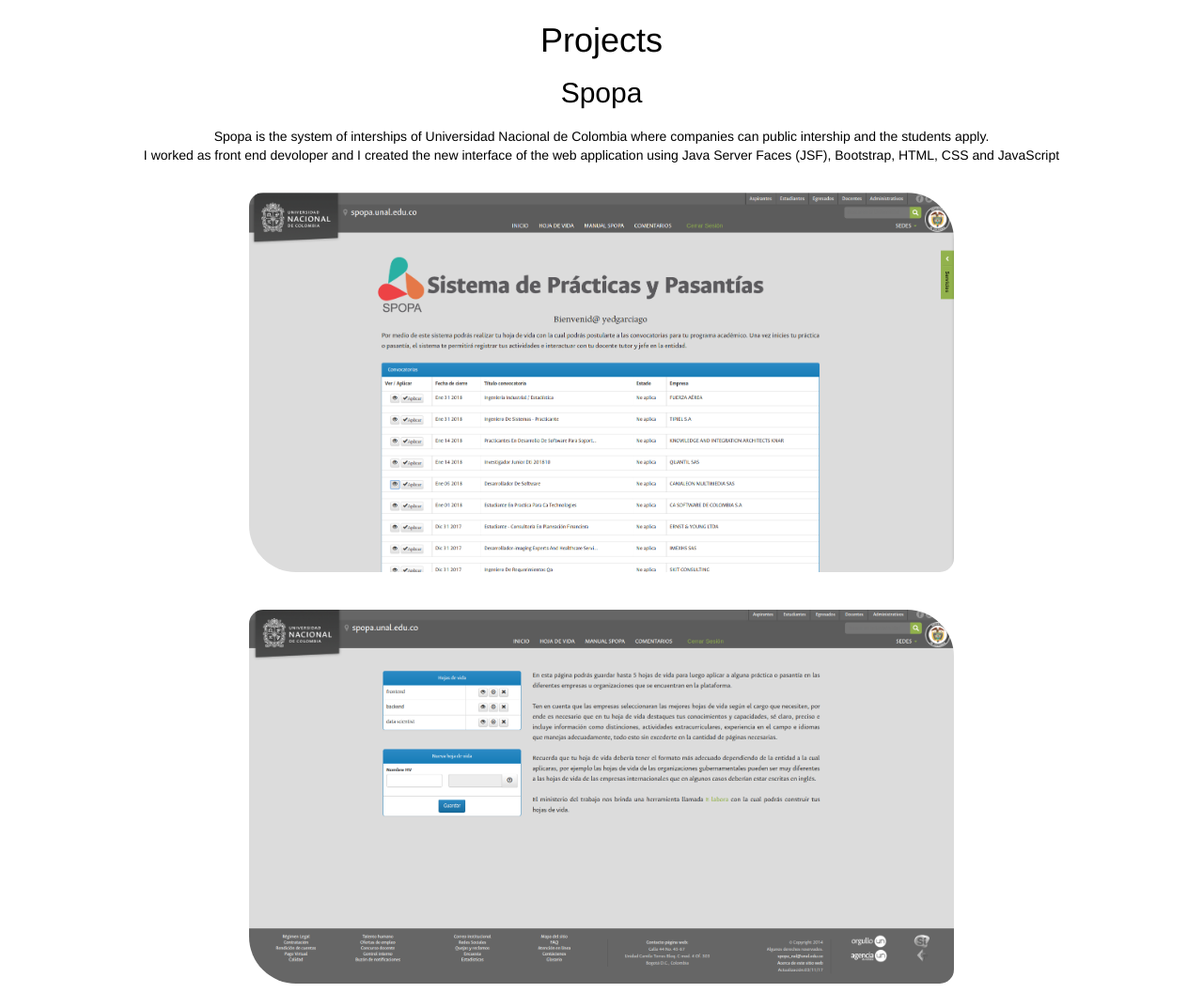
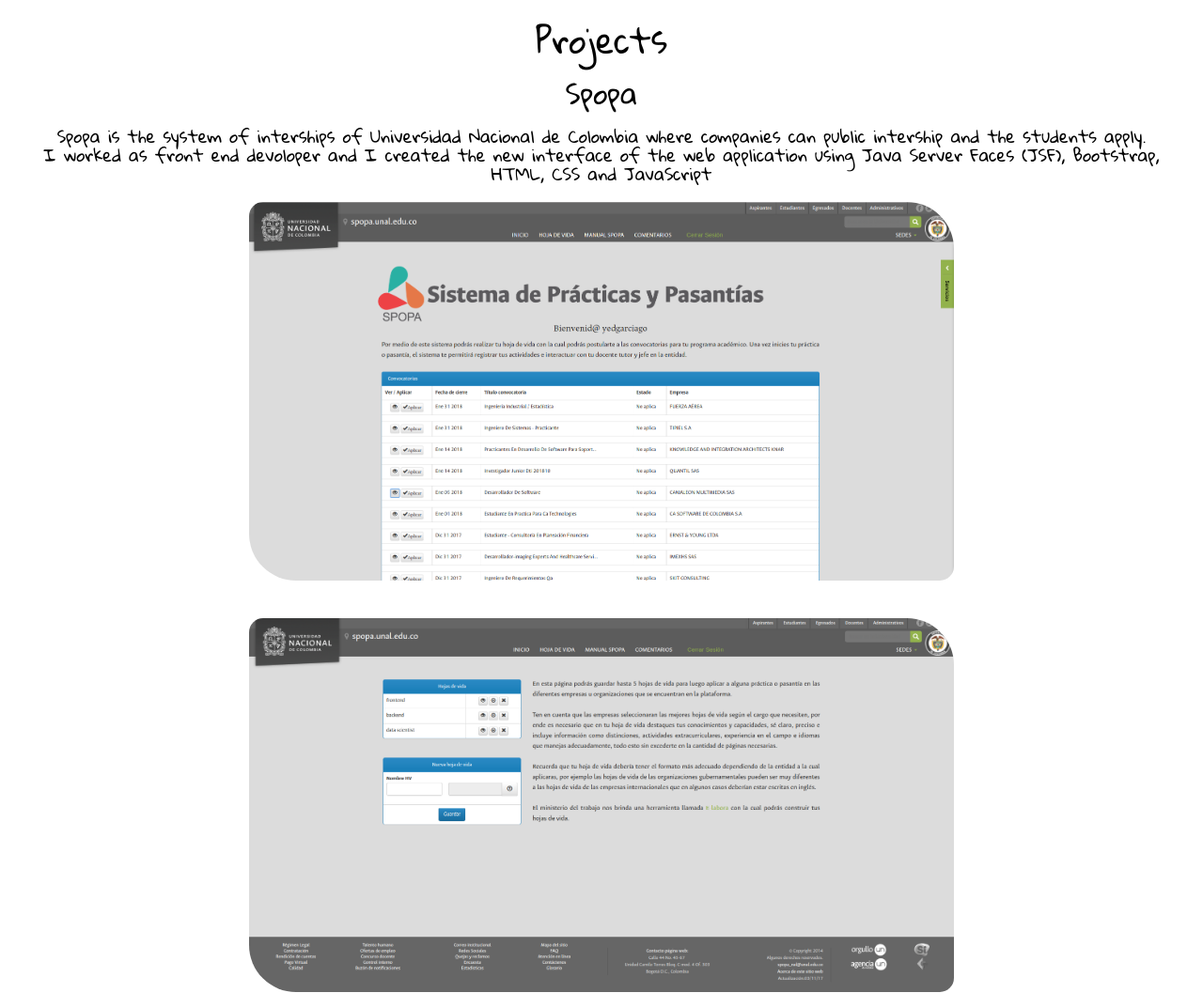
Before and after one commit to virttuall/virttuall.github.io, a plain HTML site: page index.html in a window 1280 px wide. Shown: the part 1452-2509 px from the top of the page at 94% size. Drawn offline with Linux system fonts and the light colour scheme.

Commit message:
change font

```diff
--- /dev/null
+++ b/css/general.css
@@ -0,0 +1,5 @@
+
+body
+{
+  font-family: 'Gloria Hallelujah', cursive;
+}
--- a/index.html
+++ b/index.html
@@ -4,6 +4,8 @@
 	<link rel="stylesheet" href="css/bootstrap.min.css">
   <link rel="stylesheet" href="css/computerfigure.css">
   <link rel="stylesheet" href="css/skillbar.css">
+	<link rel="stylesheet" href="css/general.css">
+	<link href="https://fonts.googleapis.com/css?family=Gloria+Hallelujah" rel="stylesheet">
   <title> Yeison David Garcia Gomez</title>
 </head>
 
@@ -25,7 +27,7 @@
     <div class="collapse navbar-collapse" id="bs-example-navbar-collapse-1">
       <ul class="nav navbar-nav">
 
-        <li><a href="#">Yeison Garc�a</a></li>
+        <li><a href="#">Blogs =></a></li>
         <li class="dropdown">
           <a href="#" class="dropdown-toggle" data-toggle="dropdown" role="button" aria-haspopup="true" aria-expanded="false"> Software <span class="caret"></span></a>
           <ul class="dropdown-menu">
@@ -305,8 +307,8 @@
 	<div class = "spopa">
 		<h2> Spopa </h2>
 		<br>
-		<p> Spopa is the system of interships of Universidad Nacional de Colombia where companies can public intership and the students apply.
-			<br> I worked as front end devoloper and I created the new interface of the web application using Java Server Faces (JSF), Bootstrap, HTML, CSS and JavaScript<p>
+		<h4> Spopa is the system of interships of Universidad Nacional de Colombia where companies can public intership and the students apply.
+			<br> I worked as front end devoloper and I created the new interface of the web application using Java Server Faces (JSF), Bootstrap, HTML, CSS and JavaScript</h4>
 		<br>
 		<img  style="border-radius: 15px 50px" src="images/spopa2.png" alt="Spopa offers" height="auto" width="60%"/>
 		<br><br><br>
```
